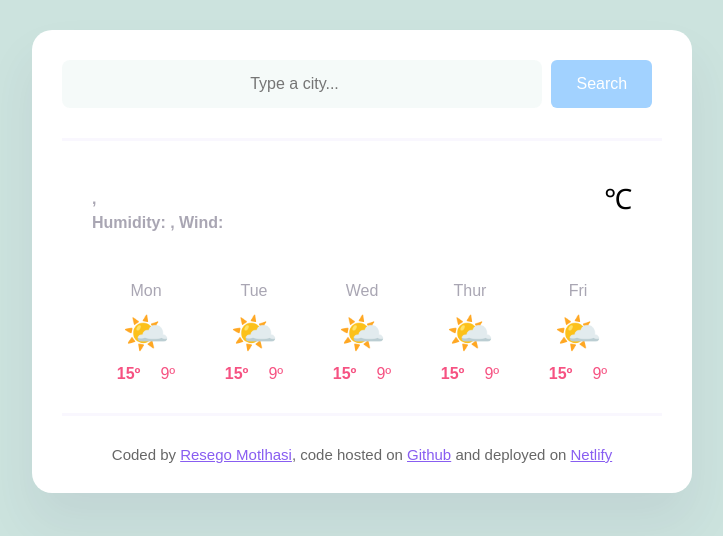
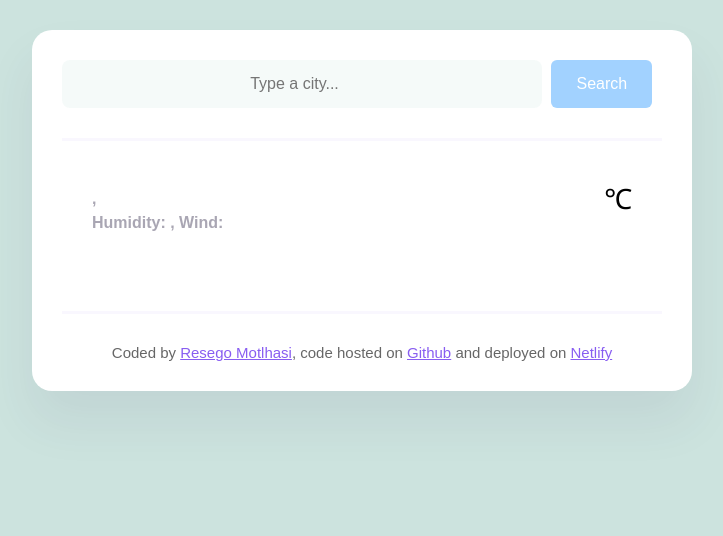
Before and after one commit to resegoreey/Weather_forecast, a plain HTML site: page index.html in a window 1280 px wide. Shown: the whole page, without its empty margins (278-1001 px from the left). Drawn offline with nearby package versions, Linux system fonts and the light colour scheme; no server answers; a web font is replaced by a local one.

Commit message:
removed the day forecast

```diff
--- a/index.html
+++ b/index.html
@@ -49,61 +49,8 @@
             <div class="weather-units">&#8451;</div>
           </div>
         </div>
-        <div class="weather-forecast">
-          <div class="Weather_forecast-day">
-            <div class="weather-forecast-date">Mon</div>
-            <div class="weather-forecast-icon">🌤️</div>
-            <div class="weather-forecast-temperatures">
-              <div class="weather-forecast-temperature">
-                <strong>15º</strong>
-              </div>
-              <div class="weather-forecast-temperature">9º</div>
-            </div>
-          </div>
+        <div class="weather-forecast" id="forecast">
 
-          <div class="Weather_forecast-day">
-            <div class="weather-forecast-date">Tue</div>
-            <div class="weather-forecast-icon">🌤️</div>
-            <div class="weather-forecast-temperatures">
-              <div class="weather-forecast-temperature">
-                <strong>15º</strong>
-              </div>
-              <div class="weather-forecast-temperature">9º</div>
-            </div>
-          </div>
-
-          <div class="Weather_forecast-day">
-            <div class="weather-forecast-date">Wed</div>
-            <div class="weather-forecast-icon">🌤️</div>
-            <div class="weather-forecast-temperatures">
-              <div class="weather-forecast-temperature">
-                <strong>15º</strong>
-              </div>
-              <div class="weather-forecast-temperature">9º</div>
-            </div>
-          </div>
-
-          <div class="Weather_forecast-day">
-            <div class="weather-forecast-date">Thur</div>
-            <div class="weather-forecast-icon">🌤️</div>
-            <div class="weather-forecast-temperatures">
-              <div class="weather-forecast-temperature">
-                <strong>15º</strong>
-              </div>
-              <div class="weather-forecast-temperature">9º</div>
-            </div>
-          </div>
-
-          <div class="Weather_forecast-day">
-            <div class="weather-forecast-date">Fri</div>
-            <div class="weather-forecast-icon">🌤️</div>
-            <div class="weather-forecast-temperatures">
-              <div class="weather-forecast-temperature">
-                <strong>15º</strong>
-              </div>
-              <div class="weather-forecast-temperature">9º</div>
-            </div>
-          </div>
         </div>
       </main>
 
```
